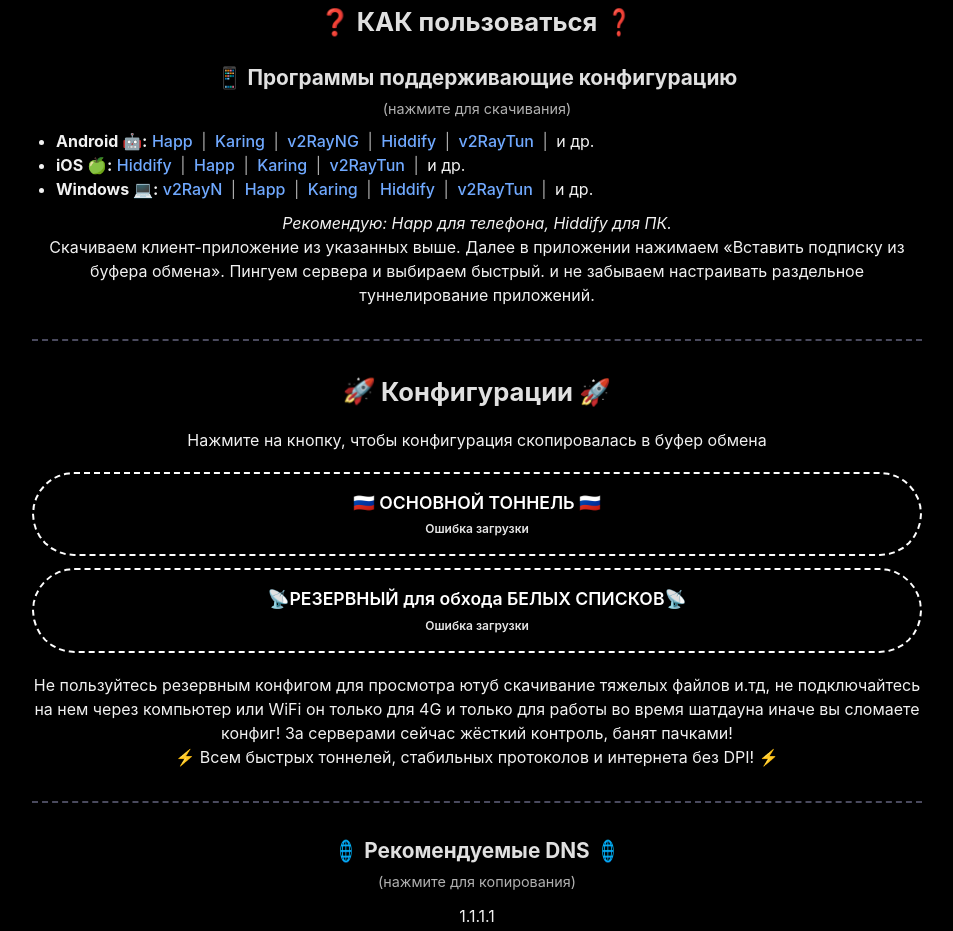
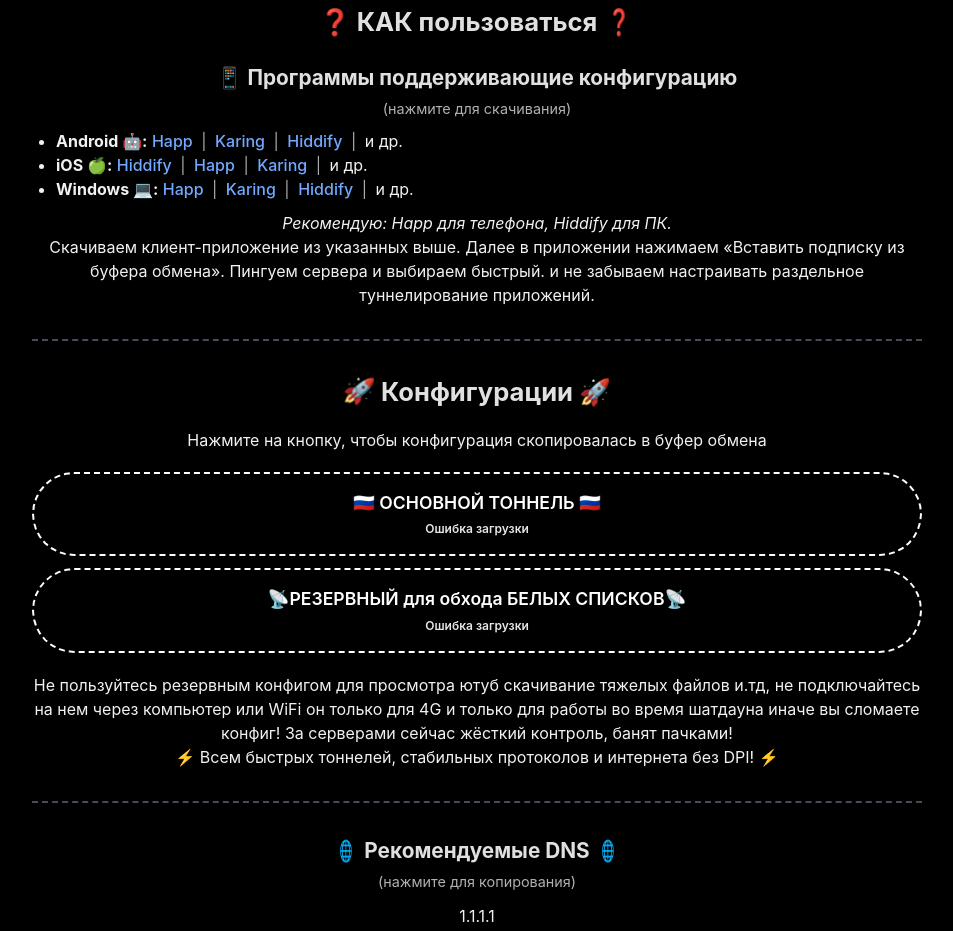
Before and after one commit to KPOT3301/KPOT3301.github.io, a plain HTML site: page index.html in a window 1280 px wide. Shown: the part 1299-2230 px from the top of the page, without its empty margins (163-1116 px from the left). Drawn offline with Linux system fonts and the light colour scheme; no server answers.

Commit message:
Update index.html

```diff
--- a/index.html
+++ b/index.html
@@ -378,11 +378,7 @@
                     <span class="separator">|</span>
                     <a href="https://github.com/KaringX/karing/releases/download/v1.2.13.1600/karing_1.2.13.1600_android_arm.apk" target="_blank" rel="noopener noreferrer">Karing</a>
                     <span class="separator">|</span>
-                    <a href="https://github.com/2dust/v2rayNG/releases/download/1.10.32/v2RayNG_1.10.32_universal.apk" target="_blank" rel="noopener noreferrer">v2RayNG</a>
-                    <span class="separator">|</span>
                     <a href="https://play.google.com/store/apps/details?id=app.hiddify.com" target="_blank" rel="noopener noreferrer">Hiddify</a>
-                    <span class="separator">|</span>
-                    <a href="https://play.google.com/store/apps/details?id=com.v2raytun.android" target="_blank" rel="noopener noreferrer">v2RayTun</a>
                     <span class="separator">|</span>
                     <span>и др.</span>
                 </div>
@@ -396,23 +392,17 @@
                     <span class="separator">|</span>
                     <a href="https://apps.apple.com/us/app/karing/id6472431552" target="_blank" rel="noopener noreferrer">Karing</a>
                     <span class="separator">|</span>
-                    <a href="https://apps.apple.com/ru/app/v2raytun/id6476628951" target="_blank" rel="noopener noreferrer">v2RayTun</a>
-                    <span class="separator">|</span>
                     <span>и др.</span>
                 </div>
             </li>
             <li>
                 <strong>Windows 💻:</strong>
                 <div class="app-links">
-                    <a href="https://github.com/2dust/v2rayN/releases/download/7.17.3/v2rayN-windows-64-desktop.zip" target="_blank" rel="noopener noreferrer">v2RayN</a>
-                    <span class="separator">|</span>
                     <a href="https://github.com/Happ-proxy/happ-desktop/releases/download/2.0.3/setup-Happ.x64.exe" target="_blank" rel="noopener noreferrer">Happ</a>
                     <span class="separator">|</span>
                     <a href="https://github.com/KaringX/karing/releases/download/v1.2.13.1600/karing_1.2.13.1600_windows_x64.exe" target="_blank" rel="noopener noreferrer">Karing</a>
                     <span class="separator">|</span>
                     <a href="https://github.com/hiddify/hiddify-app/releases/download/v2.5.7/Hiddify-Windows-Setup-x64.exe" target="_blank" rel="noopener noreferrer">Hiddify</a>
-                    <span class="separator">|</span>
-                    <a href="https://github.com/mdf45/v2raytun/releases/download/v3.7.10/v2RayTun_Setup.exe" target="_blank" rel="noopener noreferrer">v2RayTun</a>
                     <span class="separator">|</span>
                     <span>и др.</span>
                 </div>
```
